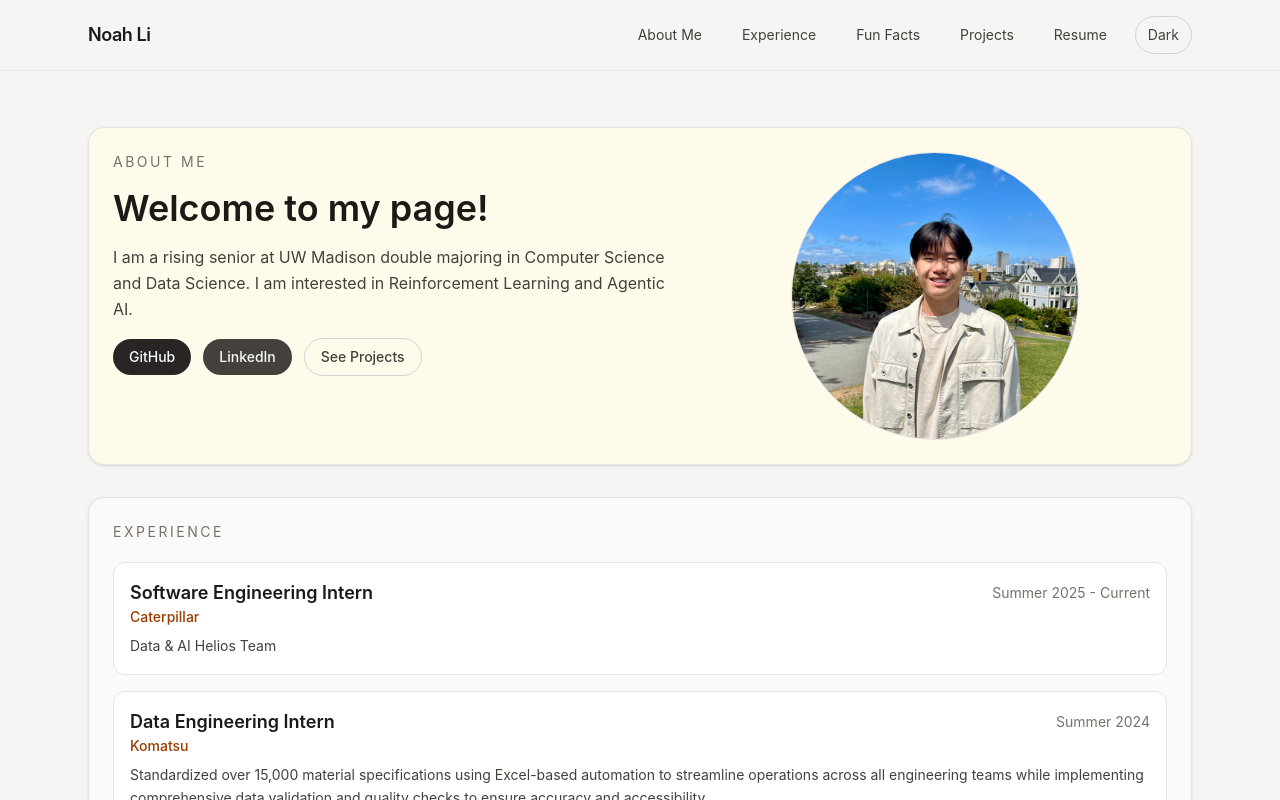
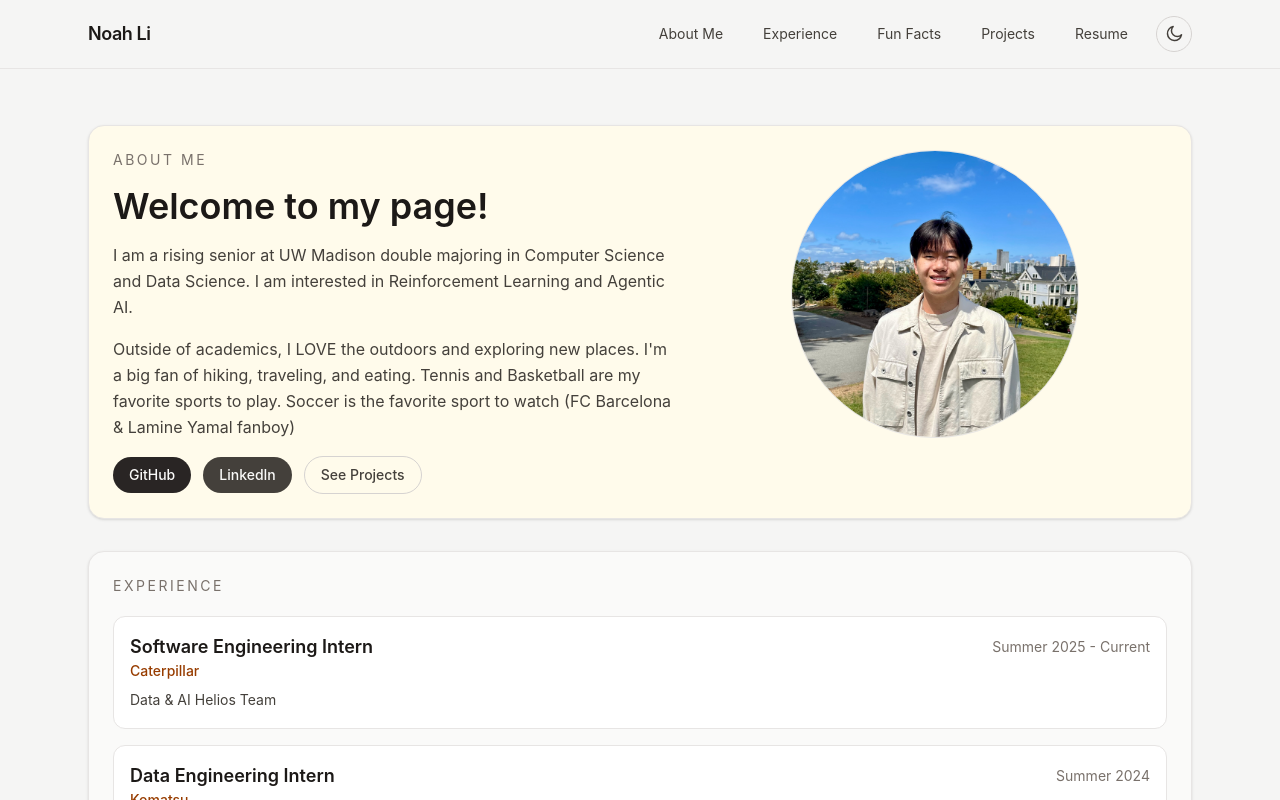
Before and after one commit to NoahLi06/noah.li, a React (Vite) app: page / in a window 1280 px wide. Shown: the top 800 px of the page. Built offline with nearby package versions, Linux system fonts and the light colour scheme.

Commit message:
added icons

```diff
--- a/index.html
+++ b/index.html
@@ -3,7 +3,8 @@
   <head>
     <meta charset="UTF-8" />
     <meta name="viewport" content="width=device-width, initial-scale=1.0" />
-    <title>Noah Li | Personal Website</title>
+    <link rel="icon" type="image/svg+xml" href="/favicon.svg" />
+    <title>Noah Li</title>
   </head>
   <body>
     <div id="root"></div>
--- a/src/App.jsx
+++ b/src/App.jsx
@@ -90,10 +90,40 @@ function App() {
               <button
                 type="button"
                 onClick={() => setIsDark((prev) => !prev)}
-                className="rounded-full border border-stone-300 px-3 py-2 text-stone-700 transition hover:bg-amber-100 hover:text-stone-900 dark:border-stone-600 dark:text-stone-200 dark:hover:bg-stone-700 dark:hover:text-stone-100"
-                aria-label="Toggle color theme"
+                className="inline-flex h-9 w-9 items-center justify-center rounded-full border border-stone-300 text-stone-700 transition hover:bg-amber-100 hover:text-stone-900 dark:border-stone-600 dark:text-stone-200 dark:hover:bg-stone-700 dark:hover:text-stone-100"
+                aria-label={
+                  isDark ? "Switch to light mode" : "Switch to dark mode"
+                }
+                title={isDark ? "Switch to light mode" : "Switch to dark mode"}
               >
-                {isDark ? "Light" : "Dark"}
+                {isDark ? (
+                  <svg
+                    viewBox="0 0 24 24"
+                    className="h-5 w-5"
+                    aria-hidden="true"
+                    fill="none"
+                    stroke="currentColor"
+                    strokeWidth="1.8"
+                    strokeLinecap="round"
+                    strokeLinejoin="round"
+                  >
+                    <circle cx="12" cy="12" r="4" />
+                    <path d="M12 2.5v2.25M12 19.25v2.25M4.75 4.75 6.34 6.34M17.66 17.66l1.59 1.59M2.5 12h2.25M19.25 12h2.25M4.75 19.25l1.59-1.59M17.66 6.34l1.59-1.59" />
+                  </svg>
+                ) : (
+                  <svg
+                    viewBox="0 0 24 24"
+                    className="h-5 w-5"
+                    aria-hidden="true"
+                    fill="none"
+                    stroke="currentColor"
+                    strokeWidth="1.8"
+                    strokeLinecap="round"
+                    strokeLinejoin="round"
+                  >
+                    <path d="M21 13a8.5 8.5 0 1 1-10-10 7 7 0 0 0 10 10Z" />
+                  </svg>
+                )}
               </button>
             </li>
           </ul>
@@ -116,6 +146,12 @@ function App() {
               I am a rising senior at UW Madison double majoring in Computer
               Science and Data Science. I am interested in Reinforcement
               Learning and Agentic AI.
+            </p>
+            <p className="max-w-2xl leading-relaxed text-stone-700 dark:text-stone-300">
+              Outside of academics, I LOVE the outdoors and exploring new
+              places. I'm a big fan of hiking, traveling, and eating. Tennis and
+              Basketball are my favorite sports to play. Soccer is the favorite
+              sport to watch (FC Barcelona & Lamine Yamal fanboy)
             </p>
             <div className="flex flex-wrap items-center gap-3">
               <a
@@ -169,7 +205,9 @@ function App() {
                   <h3 className="text-lg font-semibold text-stone-900 dark:text-stone-100">
                     {item.role}
                   </h3>
-                  <span className="text-sm text-stone-500 dark:text-stone-400">{item.period}</span>
+                  <span className="text-sm text-stone-500 dark:text-stone-400">
+                    {item.period}
+                  </span>
                 </div>
                 <p className="text-sm font-medium text-amber-800">
                   {item.company}
@@ -245,7 +283,9 @@ function App() {
 
       <footer className="border-t border-stone-200 bg-stone-50 dark:border-stone-700 dark:bg-stone-900">
         <div className="mx-auto flex max-w-6xl items-center justify-between px-6 py-6">
-          <p className="text-sm text-stone-500 dark:text-stone-400">Connect with me</p>
+          <p className="text-sm text-stone-500 dark:text-stone-400">
+            Connect with me
+          </p>
           <div className="flex items-center gap-3">
             <a
               href="https://github.com/NoahLi06"
@@ -254,7 +294,11 @@ function App() {
               aria-label="GitHub"
               className="rounded-full border border-stone-300 bg-white p-2 text-stone-700 transition hover:bg-amber-100 hover:text-stone-900 dark:border-stone-600 dark:bg-stone-800 dark:text-stone-200 dark:hover:bg-stone-700 dark:hover:text-stone-100"
             >
-              <svg viewBox="0 0 24 24" className="h-5 w-5 fill-current" aria-hidden="true">
+              <svg
+                viewBox="0 0 24 24"
+                className="h-5 w-5 fill-current"
+                aria-hidden="true"
+              >
                 <path d="M12 2C6.48 2 2 6.58 2 12.24c0 4.53 2.87 8.37 6.84 9.73.5.1.68-.22.68-.5 0-.24-.01-1.04-.01-1.88-2.78.62-3.37-1.21-3.37-1.21-.45-1.18-1.11-1.49-1.11-1.49-.91-.64.07-.63.07-.63 1 .07 1.53 1.06 1.53 1.06.9 1.57 2.35 1.12 2.92.86.09-.67.35-1.12.64-1.37-2.22-.26-4.55-1.15-4.55-5.12 0-1.13.39-2.05 1.04-2.78-.1-.26-.45-1.31.1-2.73 0 0 .84-.28 2.75 1.06A9.3 9.3 0 0 1 12 6.84c.85 0 1.7.12 2.49.35 1.9-1.34 2.74-1.06 2.74-1.06.55 1.42.2 2.47.1 2.73.64.73 1.04 1.65 1.04 2.78 0 3.98-2.34 4.85-4.57 5.11.36.32.68.94.68 1.9 0 1.37-.01 2.48-.01 2.82 0 .28.18.61.69.5A10.27 10.27 0 0 0 22 12.24C22 6.58 17.52 2 12 2Z" />
               </svg>
             </a>
@@ -265,7 +309,11 @@ function App() {
               aria-label="LinkedIn"
               className="rounded-full border border-stone-300 bg-white p-2 text-stone-700 transition hover:bg-amber-100 hover:text-stone-900 dark:border-stone-600 dark:bg-stone-800 dark:text-stone-200 dark:hover:bg-stone-700 dark:hover:text-stone-100"
             >
-              <svg viewBox="0 0 24 24" className="h-5 w-5 fill-current" aria-hidden="true">
+              <svg
+                viewBox="0 0 24 24"
+                className="h-5 w-5 fill-current"
+                aria-hidden="true"
+              >
                 <path d="M6.94 8.5a1.72 1.72 0 1 0 0-3.44 1.72 1.72 0 0 0 0 3.44ZM5.5 9.75h2.87V19H5.5V9.75Zm4.62 0h2.75v1.26h.04c.38-.72 1.32-1.49 2.72-1.49 2.91 0 3.45 1.95 3.45 4.48V19H16.2v-4.42c0-1.05-.02-2.4-1.43-2.4-1.44 0-1.66 1.15-1.66 2.33V19h-2.99V9.75Z" />
               </svg>
             </a>
@@ -274,7 +322,11 @@ function App() {
               aria-label="Email"
               className="rounded-full border border-stone-300 bg-white p-2 text-stone-700 transition hover:bg-amber-100 hover:text-stone-900 dark:border-stone-600 dark:bg-stone-800 dark:text-stone-200 dark:hover:bg-stone-700 dark:hover:text-stone-100"
             >
-              <svg viewBox="0 0 24 24" className="h-5 w-5 fill-current" aria-hidden="true">
+              <svg
+                viewBox="0 0 24 24"
+                className="h-5 w-5 fill-current"
+                aria-hidden="true"
+              >
                 <path d="M3 6.75A2.75 2.75 0 0 1 5.75 4h12.5A2.75 2.75 0 0 1 21 6.75v10.5A2.75 2.75 0 0 1 18.25 20H5.75A2.75 2.75 0 0 1 3 17.25V6.75Zm2.29-.9a1.25 1.25 0 0 0-.79 1.16v.15l7.1 4.67a.75.75 0 0 0 .82 0l7.1-4.67v-.15a1.25 1.25 0 0 0-1.25-1.25H5.75c-.17 0-.33.03-.46.09Zm14.23 3.08-6.28 4.13a2.25 2.25 0 0 1-2.48 0L4.48 8.93v8.32c0 .69.56 1.25 1.25 1.25h12.5c.69 0 1.25-.56 1.25-1.25V8.93Z" />
               </svg>
             </a>
--- a/src/index.css
+++ b/src/index.css
@@ -1,4 +1,5 @@
 @import "tailwindcss";
+@custom-variant dark (&:where(.dark, .dark *));
 
 :root {
   color: #292524;
```
Also changed, not shown: public/favicon.svg (added).
